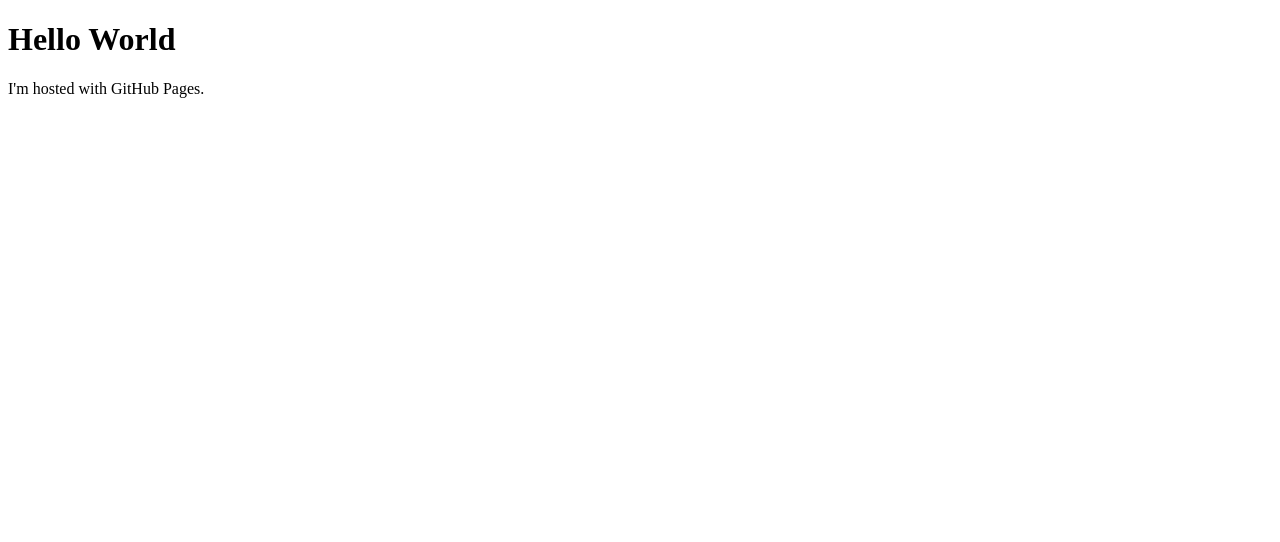
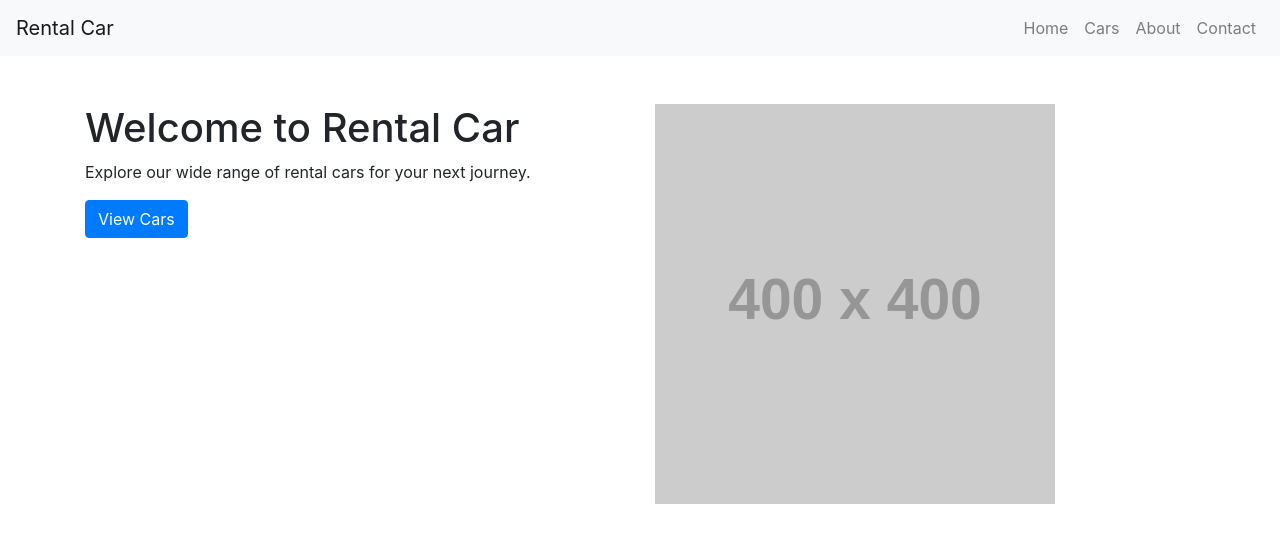
Before and after one commit to HamzaFikri/HamzaFikri.github.io, a plain HTML site: page index.html in a window 1280 px wide. Drawn offline with nearby package versions, Linux system fonts and the light colour scheme; placeholder pictures from the web are drawn by us.

Commit message:
Update index.html

```diff
--- a/index.html
+++ b/index.html
@@ -1,7 +1,51 @@
 <!DOCTYPE html>
-<html>
+<html lang="en">
+<head>
+  <meta charset="UTF-8">
+  <meta name="viewport" content="width=device-width, initial-scale=1.0">
+  <title>Rental Car Landing Page</title>
+  <link href="https://maxcdn.bootstrapcdn.com/bootstrap/4.5.2/css/bootstrap.min.css" rel="stylesheet">
+</head>
 <body>
-<h1>Hello World</h1>
-<p>I'm hosted with GitHub Pages.</p>
+
+<nav class="navbar navbar-expand-lg navbar-light bg-light">
+  <a class="navbar-brand" href="#">Rental Car</a>
+  <button class="navbar-toggler" type="button" data-toggle="collapse" data-target="#navbarNav" aria-controls="navbarNav" aria-expanded="false" aria-label="Toggle navigation">
+    <span class="navbar-toggler-icon"></span>
+  </button>
+  <div class="collapse navbar-collapse" id="navbarNav">
+    <ul class="navbar-nav ml-auto">
+      <li class="nav-item">
+        <a class="nav-link" href="#">Home</a>
+      </li>
+      <li class="nav-item">
+        <a class="nav-link" href="#">Cars</a>
+      </li>
+      <li class="nav-item">
+        <a class="nav-link" href="#">About</a>
+      </li>
+      <li class="nav-item">
+        <a class="nav-link" href="#">Contact</a>
+      </li>
+    </ul>
+  </div>
+</nav>
+
+<div class="container mt-5">
+  <div class="row">
+    <div class="col-md-6">
+      <h1>Welcome to Rental Car</h1>
+      <p>Explore our wide range of rental cars for your next journey.</p>
+      <a href="#" class="btn btn-primary">View Cars</a>
+    </div>
+    <div class="col-md-6">
+      <img src="https://via.placeholder.com/400" alt="Rental Car Image" class="img-fluid">
+    </div>
+  </div>
+</div>
+
+<script src="https://ajax.googleapis.com/ajax/libs/jquery/3.5.1/jquery.min.js"></script>
+<script src="https://cdnjs.cloudflare.com/ajax/libs/popper.js/1.16.0/umd/popper.min.js"></script>
+<script src="https://maxcdn.bootstrapcdn.com/bootstrap/4.5.2/js/bootstrap.min.js"></script>
 </body>
 </html>
```
